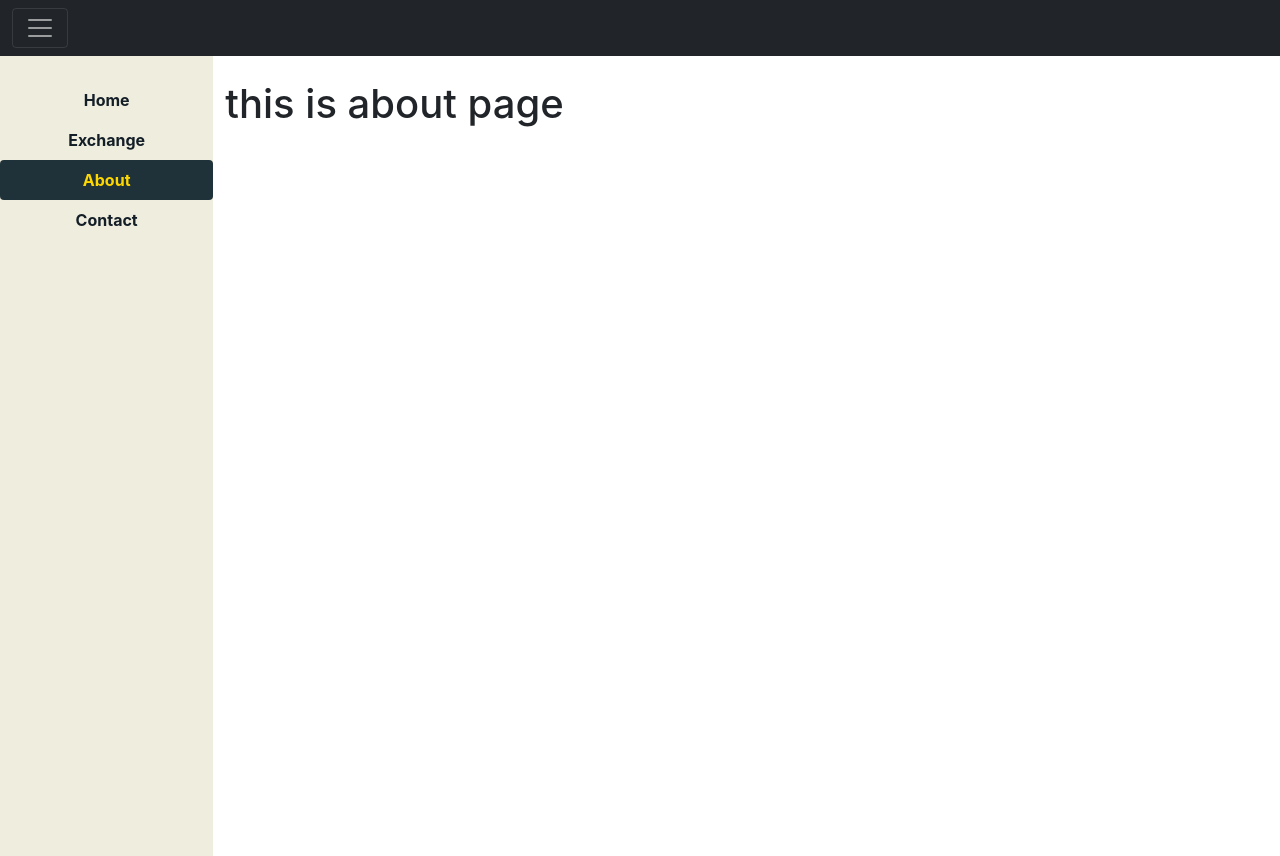
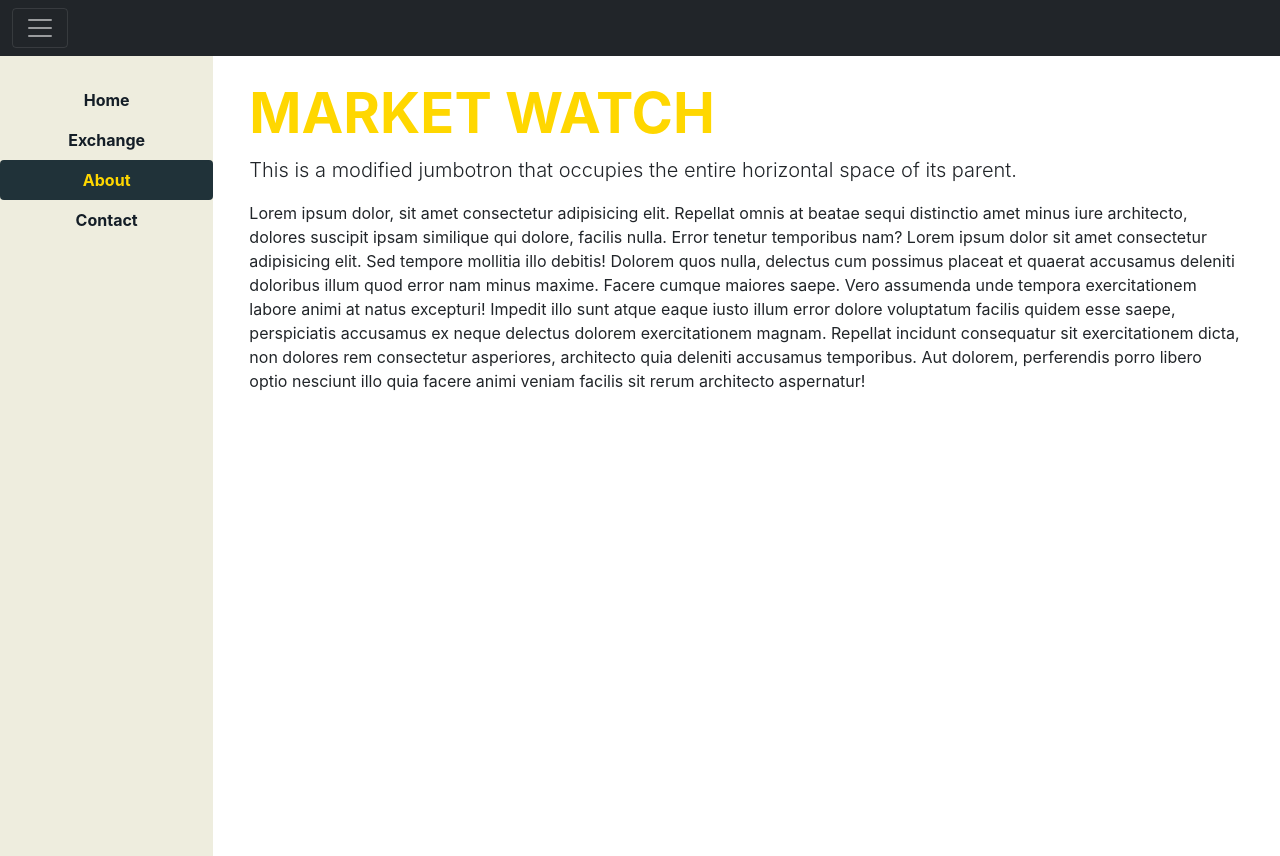
Before and after one commit to saurabh-gawade-29/Market-Watch-React-API-integration, a React (Create React App) app: page /about in a window 1280 px wide. Built offline with nearby package versions, Linux system fonts and the light colour scheme.

Commit message:
About Dummy Ready

```diff
--- /dev/null
+++ b/src/components/About/About.css
@@ -0,0 +1,4 @@
+.about-head{
+    color: gold;
+    font-weight: bold;
+}
--- a/src/components/About/About.js
+++ b/src/components/About/About.js
@@ -1,13 +1,40 @@
-import React, { Component } from 'react'
+import React, { Component } from "react";
+import "./About.css";
 
 class About extends Component {
   render() {
     return (
       <div>
-        <h1>this is about page</h1>
+        <div className="jumbotron jumbotron-fluid">
+          <div className="container">
+            <h1 className="display-4 about-head">MARKET WATCH</h1>
+            <p className="lead about-sub-head">
+              This is a modified jumbotron that occupies the entire horizontal
+              space of its parent.
+            </p>
+            <p>
+              Lorem ipsum dolor, sit amet consectetur adipisicing elit. Repellat
+              omnis at beatae sequi distinctio amet minus iure architecto,
+              dolores suscipit ipsam similique qui dolore, facilis nulla. Error
+              tenetur temporibus nam? Lorem ipsum dolor sit amet consectetur
+              adipisicing elit. Sed tempore mollitia illo debitis! Dolorem quos
+              nulla, delectus cum possimus placeat et quaerat accusamus deleniti
+              doloribus illum quod error nam minus maxime. Facere cumque maiores
+              saepe. Vero assumenda unde tempora exercitationem labore animi at
+              natus excepturi! Impedit illo sunt atque eaque iusto illum error
+              dolore voluptatum facilis quidem esse saepe, perspiciatis
+              accusamus ex neque delectus dolorem exercitationem magnam.
+              Repellat incidunt consequatur sit exercitationem dicta, non
+              dolores rem consectetur asperiores, architecto quia deleniti
+              accusamus temporibus. Aut dolorem, perferendis porro libero optio
+              nesciunt illo quia facere animi veniam facilis sit rerum
+              architecto aspernatur!
+            </p>
+          </div>
+        </div>
       </div>
-    )
+    );
   }
 }
 
-export default About
+export default About;
```
